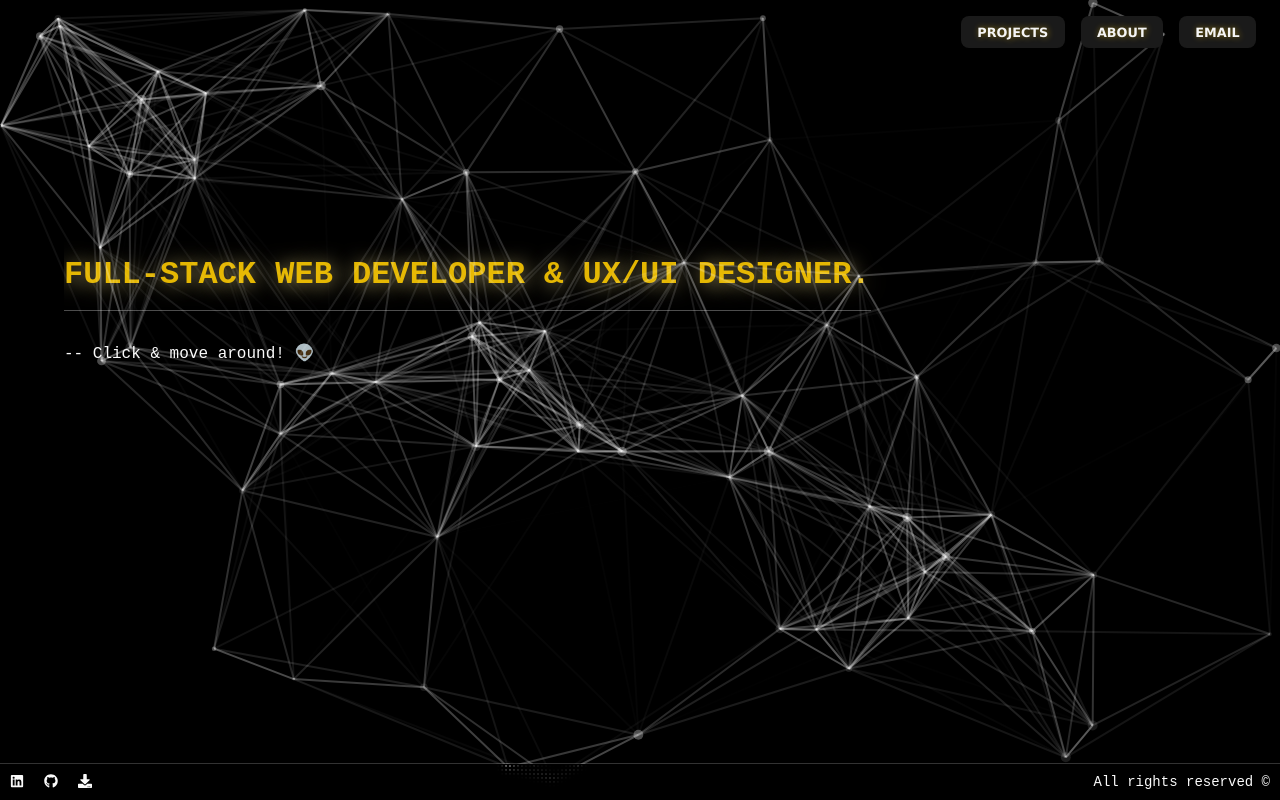
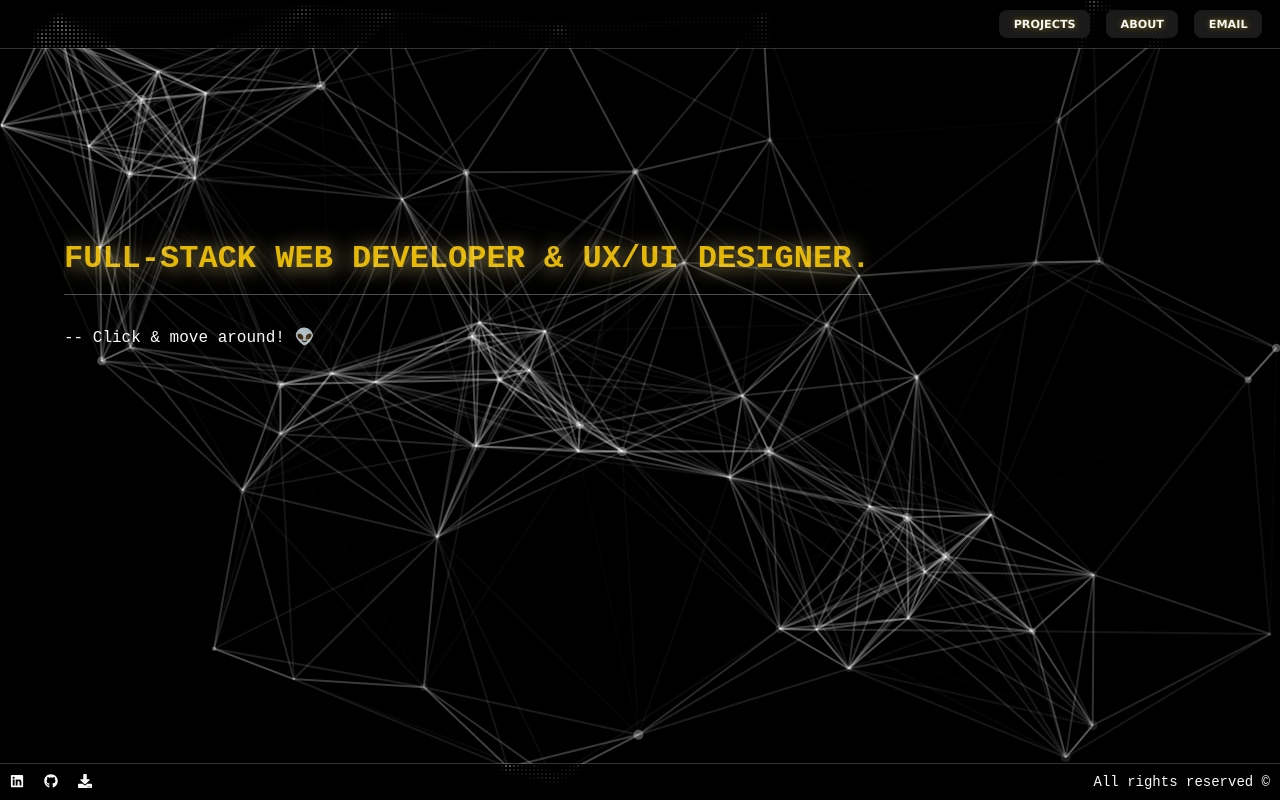
Before and after one commit to h-aburesha/my-next-website, a Next.js app: page / in a window 1280 px wide. Built offline with nearby package versions, Linux system fonts and the light colour scheme.

Commit message:
toolbar new styles

```diff
--- a/pages/projects/index.tsx
+++ b/pages/projects/index.tsx
@@ -55,6 +55,7 @@ function ProjectImage({ id }: { id: number }) {
                 <div
                     style={{
                         position: "fixed",
+                        justifyContent: "flex-start",
                     }}
                     className="navigation-bar"
                 >
--- a/styles/globals.css
+++ b/styles/globals.css
@@ -180,7 +180,7 @@ article {
     top: 0;
     left: 0;
     right: 0;
-    height: 4px;
+    height: 6px;
     background: var(--neon-purple);
     transform-origin: 0%;
 }
@@ -238,15 +238,6 @@ button:hover {
 button:focus,
 button:focus-visible {
     outline: 4px auto -webkit-focus-ring-color;
-}
-
-.navigation-bar {
-    display: flex;
-    position: relative;
-    z-index: 1;
-    padding: 1em;
-    justify-content: flex-end;
-    align-items: center;
 }
 
 .navigation-bar button {
@@ -321,3 +312,37 @@ hr {
 .icons a:active {
     transform: translateY(2px); /* adjust to match your preference */
 }
+
+.navigation-bar {
+    position: relative;
+    top: 0;
+    left: 0;
+    right: 0;
+    display: flex;
+    justify-content: flex-end;
+    align-items: center;
+    padding: 10px;
+    background-image: radial-gradient(
+        rgba(0, 0, 0, 0) 1px,
+        var(--background) 1px
+    );
+    background-size: 4px 4px;
+    backdrop-filter: blur(3px);
+    -webkit-backdrop-filter: blur(3px);
+    -moz-backdrop-filter: blur(3px);
+    font-size: 14px;
+    line-height: 14px;
+    z-index: 1;
+}
+
+.navigation-bar::before {
+    display: block;
+    content: "";
+    position: absolute;
+    bottom: -1px;
+    left: 0;
+    right: 0;
+    height: 1px;
+    background: var(--accent);
+    opacity: 0.2;
+}
```
